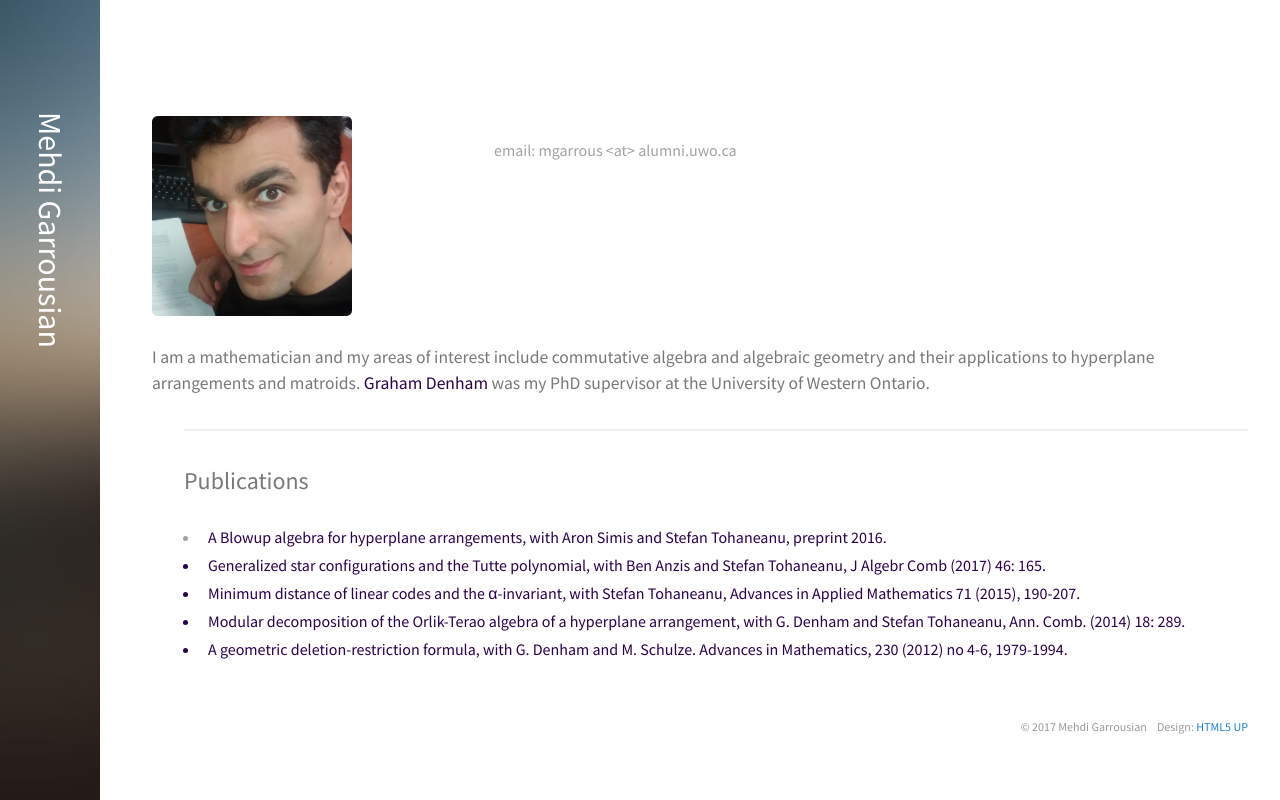
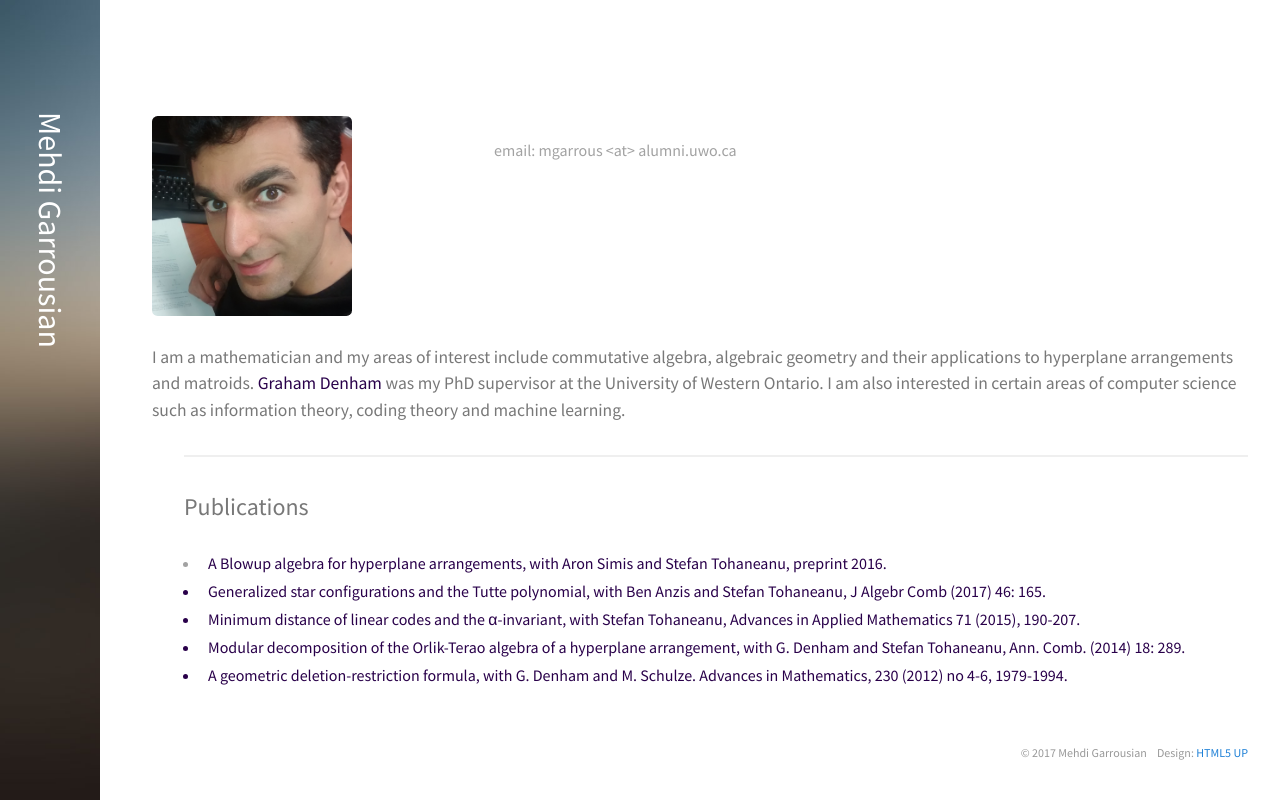
Before and after one commit to mehdi-gital/mehdi-gital.github.io, a plain HTML site: page index.html in a window 1280 px wide. Drawn offline with Linux system fonts and the light colour scheme.

Commit message:
Update index.html

```diff
--- a/index.html
+++ b/index.html
@@ -61,7 +61,7 @@
         <!-- 1 -->
         <section id="1">
             <header class="major">
-                <h4>I am a mathematician and my areas of interest include commutative algebra and algebraic geometry and their applications to hyperplane arrangements and matroids. <a href="http://www.math.uwo.ca/~gdenham/"><font color="#29004A">Graham Denham</font></a> was my PhD supervisor at the University of Western Ontario.</h4>
+                <h4>I am a mathematician and my areas of interest include commutative algebra, algebraic geometry and their applications to hyperplane arrangements and matroids. <a href="http://www.math.uwo.ca/~gdenham/"><font color="#29004A">Graham Denham</font></a> was my PhD supervisor at the University of Western Ontario. I am also interested in certain areas of computer science such as information theory, coding theory and machine learning.</h4>
             </header>
             <div class="actions" style="margin-left: 2em">
                 <hr>
```
